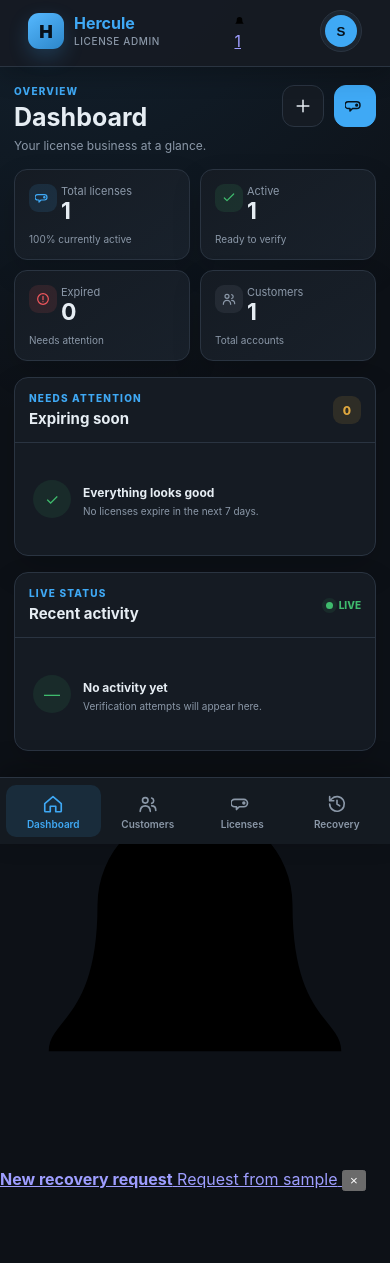
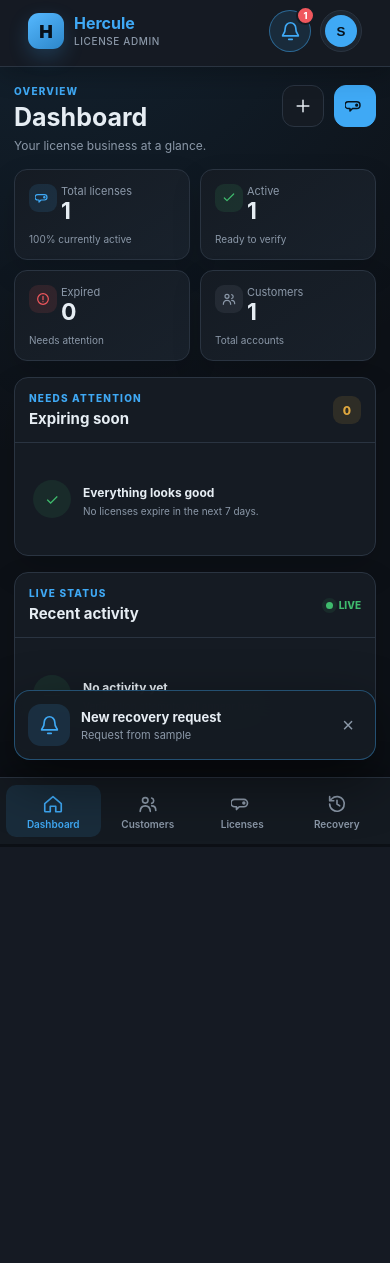
Before and after one commit to Hercule0/hercule-pos, a PHP site: page /public/admin/index.php in a window 390 px wide. After the commit the page ends 847 px from the top, so only its background shows below. Run offline with PHP 8.4, Linux system fonts and the light colour scheme; the visitor is signed in with stand-in values (Sample User, id 1); tables that the repository leaves empty hold one stand-in row (values such as "Sample post"); data that the repository does not hold is empty.

Commit message:
Style recovery notification bell and mobile toast

```diff
--- a/public/admin/assets/css/style.css
+++ b/public/admin/assets/css/style.css
@@ -2150,3 +2150,159 @@ code, [dir="ltr"] { unicode-bidi: isolate; }
         transition-duration: .01ms !important;
     }
 }
+
+
+/* ---------- Live recovery notifications ---------- */
+.notification-area {
+    display: flex;
+    align-items: center;
+    margin-left: auto;
+}
+.notification-button {
+    position: relative;
+    display: grid;
+    width: 42px;
+    height: 42px;
+    flex: 0 0 42px;
+    place-items: center;
+    border: 1px solid var(--border);
+    border-radius: 50%;
+    background: var(--panel-alt);
+    color: var(--text-dim);
+    text-decoration: none;
+    transition: border-color .18s ease, background .18s ease, color .18s ease, transform .18s ease;
+}
+.notification-button:hover,
+.notification-button:focus-visible,
+.notification-button.has-notifications {
+    border-color: rgba(63, 169, 245, .48);
+    background: rgba(63, 169, 245, .12);
+    color: var(--accent);
+}
+.notification-button:active { transform: scale(.94); }
+.notification-button svg {
+    width: 21px;
+    height: 21px;
+    fill: none;
+    stroke: currentColor;
+    stroke-width: 1.9;
+    stroke-linecap: round;
+    stroke-linejoin: round;
+}
+.notification-badge {
+    position: absolute;
+    top: -5px;
+    right: -5px;
+    display: grid;
+    min-width: 19px;
+    height: 19px;
+    padding: 0 5px;
+    place-items: center;
+    border: 2px solid var(--panel);
+    border-radius: 10px;
+    background: var(--danger);
+    color: #fff;
+    font-size: 9px;
+    font-weight: 800;
+    line-height: 1;
+}
+.notification-toast {
+    position: fixed;
+    z-index: 500;
+    right: 22px;
+    bottom: 22px;
+    display: grid;
+    width: min(380px, calc(100vw - 28px));
+    grid-template-columns: 42px minmax(0, 1fr) 28px;
+    align-items: center;
+    gap: 11px;
+    padding: 13px;
+    border: 1px solid rgba(63, 169, 245, .38);
+    border-radius: 16px;
+    background: rgba(21, 27, 35, .97);
+    box-shadow: 0 20px 55px rgba(0, 0, 0, .48);
+    opacity: 0;
+    transform: translateY(18px) scale(.98);
+    transition: opacity .2s ease, transform .2s ease;
+    backdrop-filter: blur(18px);
+}
+.notification-toast[hidden] { display: none; }
+.notification-toast.is-visible {
+    opacity: 1;
+    transform: translateY(0) scale(1);
+}
+.notification-toast-icon {
+    display: grid;
+    width: 42px;
+    height: 42px;
+    place-items: center;
+    border-radius: 13px;
+    background: rgba(63, 169, 245, .14);
+    color: var(--accent);
+}
+.notification-toast-icon svg {
+    width: 21px;
+    height: 21px;
+    fill: none;
+    stroke: currentColor;
+    stroke-width: 1.9;
+    stroke-linecap: round;
+    stroke-linejoin: round;
+}
+.notification-toast > a {
+    display: grid;
+    min-width: 0;
+    gap: 3px;
+    color: var(--text);
+    text-decoration: none;
+}
+.notification-toast > a strong {
+    overflow: hidden;
+    font-size: 13px;
+    text-overflow: ellipsis;
+    white-space: nowrap;
+}
+.notification-toast > a span {
+    overflow: hidden;
+    color: var(--text-dim);
+    font-size: 11px;
+    text-overflow: ellipsis;
+    white-space: nowrap;
+}
+.notification-toast > button {
+    display: grid;
+    width: 28px;
+    height: 28px;
+    place-items: center;
+    border: 0;
+    border-radius: 50%;
+    background: transparent;
+    color: var(--text-dim);
+    font-size: 20px;
+    cursor: pointer;
+}
+.notification-toast > button:hover { background: var(--panel-alt); color: var(--text); }
+
+@media (max-width: 1100px), (hover: none) and (pointer: coarse) {
+    .topbar { gap: 9px; }
+    .brand { margin-right: auto; }
+    .notification-area { margin-left: 0; }
+    .notification-button {
+        width: 42px;
+        height: 42px;
+    }
+    .notification-toast {
+        right: 14px;
+        bottom: calc(84px + env(safe-area-inset-bottom));
+        left: 14px;
+        width: auto;
+    }
+}
+
+@media (max-width: 380px) {
+    .notification-button {
+        width: 38px;
+        height: 38px;
+        flex-basis: 38px;
+    }
+}
```
